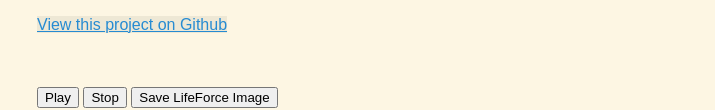
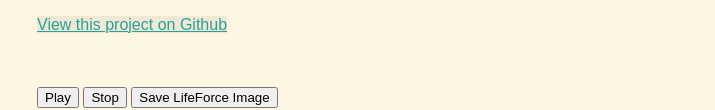
Before and after one commit to joshuacc/LifeForce, a plain HTML site: page index.html in a window 1280 px wide. In both pictures the pointer is over the link "View this project on Github". Shown: the part 346-456 px from the top of the page, without its empty margins (283-998 px from the left). Drawn offline with Linux system fonts and the light colour scheme.

Commit message:
More link hover.

```diff
--- a/style.css
+++ b/style.css
@@ -24,7 +24,11 @@ html, body {
 	h2, h3 { font-weight: normal; }
 
 	a { color: #268bd2; }
-	a:hover { background: #eee8d5; }
+	a:hover {
+		background: #eee8d5;
+		color: #2aa198;
+		text-decoration: underline;
+	}
 
 	#button-row { margin-top: 3em;}
 
```
